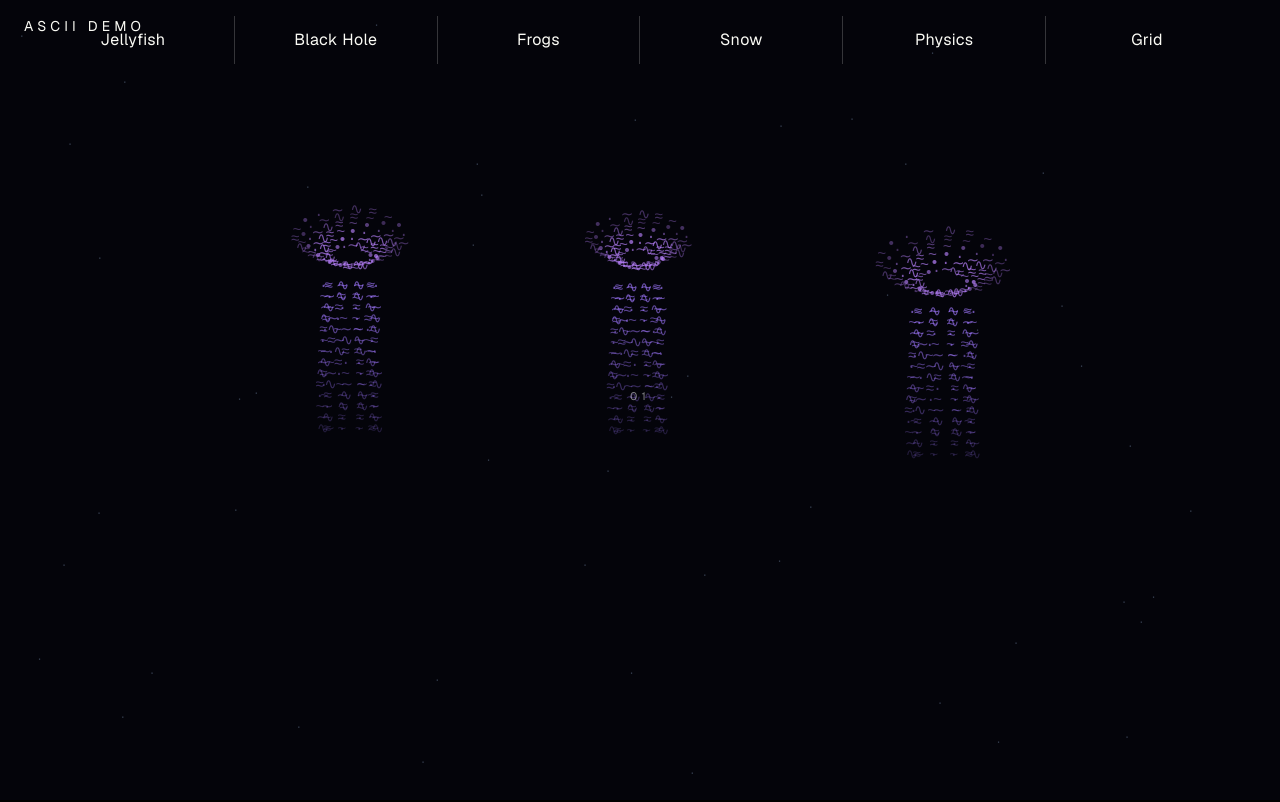
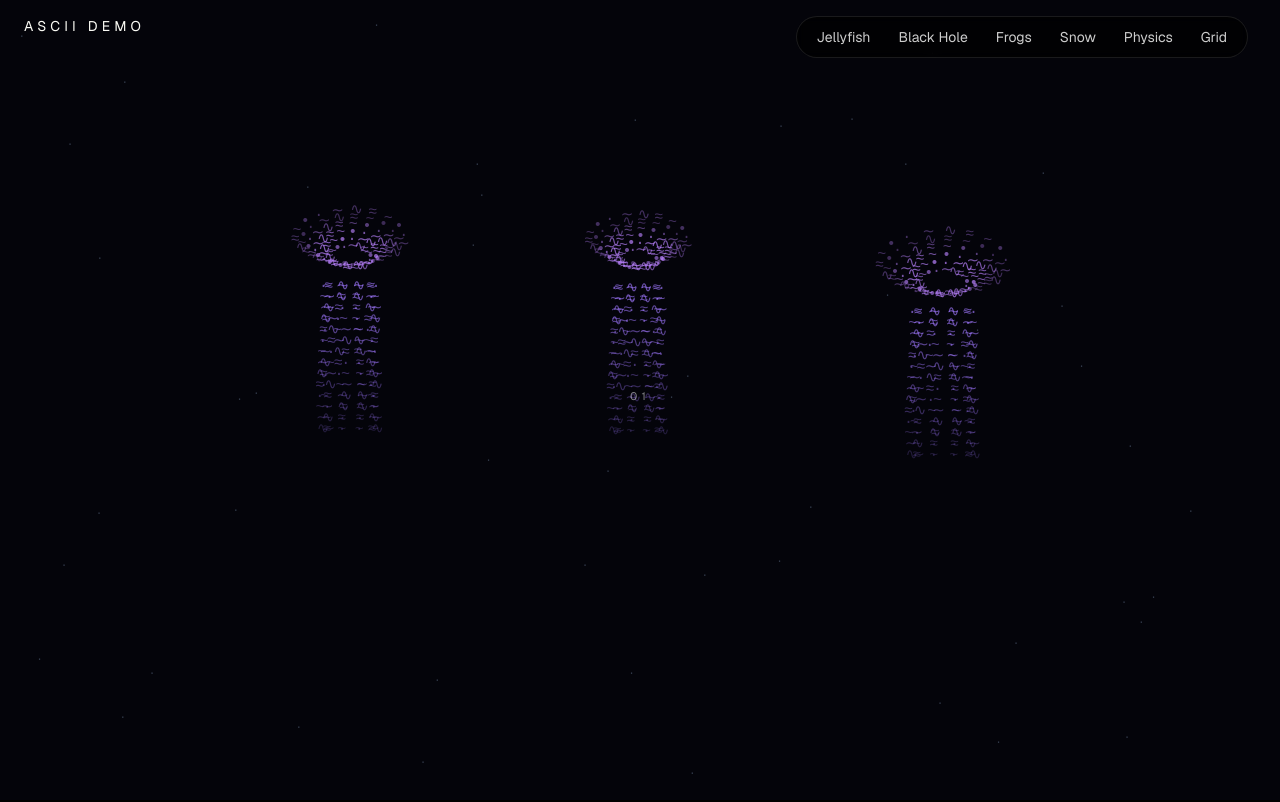
Before and after one commit to gnxv/ascii-demo, a Next.js app: page / in a window 1280 px wide. Shown: the top 802 px of the page. Built offline with nearby package versions, Linux system fonts and the light colour scheme.

Commit message:
fix: compact right-aligned single-line menu
- One solid bar, shifted right
- Simple hover without broken blend

```diff
--- a/src/components/Header.tsx
+++ b/src/components/Header.tsx
@@ -1,6 +1,4 @@
 "use client";
-
-import { useState } from "react";
 
 const menuItems = [
   { label: "Jellyfish", href: "#jellyfish" },
@@ -12,27 +10,19 @@ const menuItems = [
 ];
 
 export default function Header() {
-  const [hovered, setHovered] = useState(false);
-
   return (
-    <header
-      className="fixed top-0 left-0 right-0 z-50 mix-blend-difference"
-      onMouseEnter={() => setHovered(true)}
-      onMouseLeave={() => setHovered(false)}
-    >
-      <div className="max-w-[1600px] mx-auto px-5 md:px-8 h-16 md:h-20 flex items-center">
-        <nav className="flex w-full">
+    <header className="fixed top-4 right-8 z-50">
+      <nav className="flex items-center gap-1 bg-black/70 backdrop-blur-sm rounded-full px-2 py-1 border border-white/10">
         {menuItems.map((item) => (
           <a
             key={item.label}
             href={item.href}
-              className="flex-1 text-center py-3 text-sm md:text-base font-mono tracking-wide text-white border-r border-white/20 last:border-r-0 hover:bg-[#f1e6df] hover:text-[#3b322d] transition-colors"
+            className="px-3 py-1.5 text-xs md:text-sm font-mono text-white/80 rounded-full hover:bg-white/15 hover:text-white transition-colors"
           >
             {item.label}
           </a>
         ))}
       </nav>
-      </div>
     </header>
   );
 }
```
Lines whose indentation alone changed are shown as unchanged.
